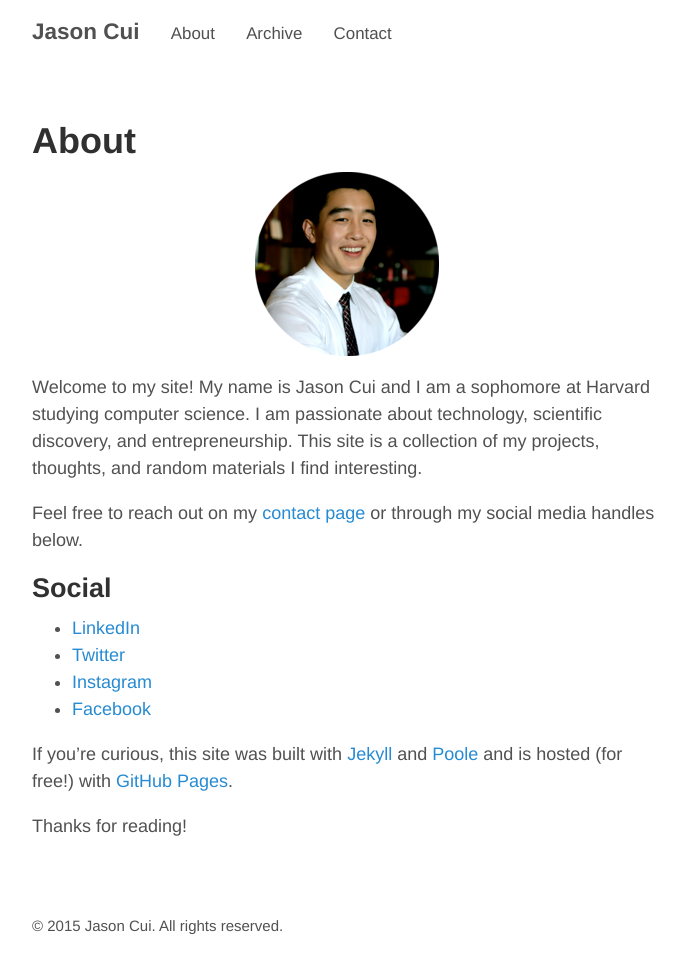
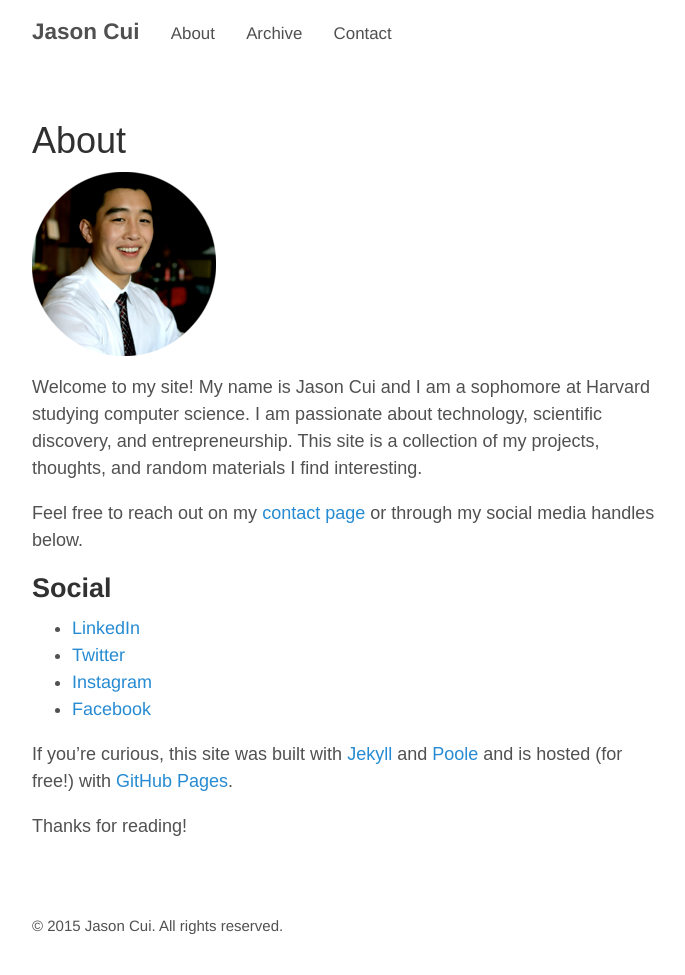
Before and after one commit to jasoncui/jasoncui.github.io, a Jekyll site: the page built from about.md, in a window 1280 px wide. Shown: the whole page, without its empty margins (293-978 px from the left). Built offline with Jekyll 4.4.1, drawn with Linux system fonts in a browser that asks for light colours.

Commit message:
updated fonts

```diff
--- a/_includes/head.html
+++ b/_includes/head.html
@@ -20,11 +20,8 @@
   <link href='https://fonts.googleapis.com/css?family=Lato' rel='stylesheet' type='text/css'>
 
   <style>
-    .center-image
-    {
-      margin: 0 auto;
-      display: block;
-    }
+  h1 { font-family: ‘Lato’, Arial, serif; font-weight: 400; }
+  p { font-family: ‘Lato’, Arial, serif; font-weight: 400; }
   </style>
 
   <!-- Icons -->
```
